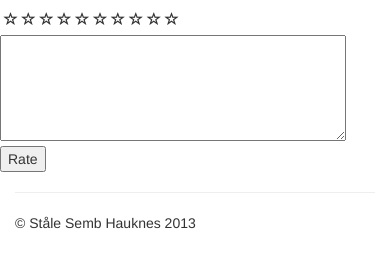
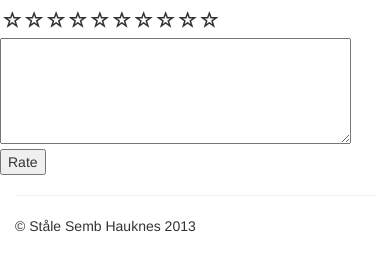
Before and after one commit to LaStrada/BeerTasting, a Django app: template BeerTasting/templates/rate_beer.html in a window 390 px wide. Shown: the part 103-374 px from the top of the page. Run offline with Django 3.2, Linux system fonts and the light colour scheme; the template is opened without the code that fills it, so the values that code supplies are empty; parts of the project's set-up code (start-up, migrations or seed data) failed here and were passed over; some libraries are stand-ins or nearby versions.

Commit message:
Bigger stars and comment input field
Change to bigger stars and comment input field to make it easier to use
with small screens.

```diff
--- a/BeerTasting/static/form.css
+++ b/BeerTasting/static/form.css
@@ -15,3 +15,7 @@
 #star label img {
     padding: 5px;
 }
+
+.star {
+	font-size: 18px;
+}
--- a/BeerTasting/templates/rate_beer.html
+++ b/BeerTasting/templates/rate_beer.html
@@ -16,7 +16,7 @@
 						{% autoescape off %}
 							{{ beer.rating|print_stars_form }}
 						{% endautoescape %}
-						<textarea name="comment" maxlength="500" rows="5" cols="40">{% if beer.comment %}{{ beer.comment }}{% endif %}</textarea>
+						<textarea name="comment" maxlength="500" rows="5" style="width:90%">{% if beer.comment %}{{ beer.comment }}{% endif %}</textarea>
 						<br />
 						<input type="submit" value="Rate"></input>
 					</form>
--- a/BeerTasting/templatetags/beertasting_extra.py
+++ b/BeerTasting/templatetags/beertasting_extra.py
@@ -29,9 +29,9 @@ def print_stars(ratings, b_id):
     for x in range(0,10):
 
         if x < rating:
-            string += '<span class="glyphicon glyphicon-star"></span>'
+            string += '<span class="star glyphicon glyphicon-star"></span>'
         else:
-            string += '<span class="glyphicon glyphicon-star-empty"></span>'
+            string += '<span class="star glyphicon glyphicon-star-empty"></span>'
 
     return string
 
@@ -66,10 +66,10 @@ def print_stars_form(rating):
     for x in range(0,10):
         if (x+1) == rating:
             string += '<input type="radio" name="star" id="%d" value="%d"checked />&nbsp;' % (x, x+1)
-            string += '<label for="%d"><span class="glyphicon glyphicon-star"></span></label>' % x
+            string += '<label for="%d"><span class="star glyphicon glyphicon-star"></span></label>' % x
         else:
             string += '<input type="radio" name="star" id="%d" value="%d" />&nbsp;' % (x, x+1)
-            string += '<label for="%d"><span class="glyphicon glyphicon-star-empty"></span></label>' % x
+            string += '<label for="%d"><span class="star glyphicon glyphicon-star-empty"></span></label>' % x
 
     string += '</div>'
 
```
